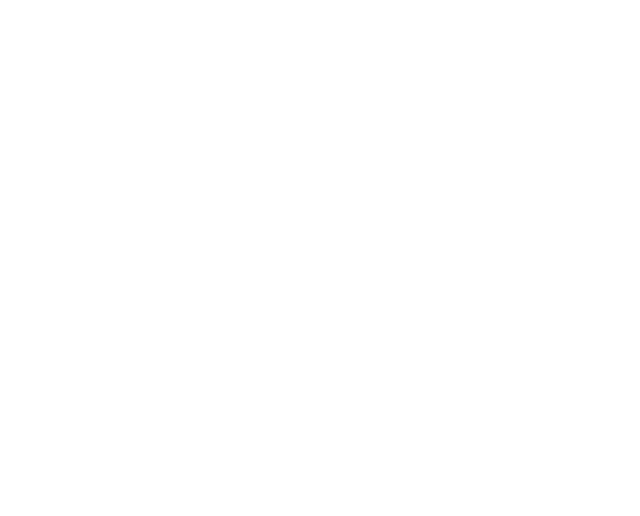
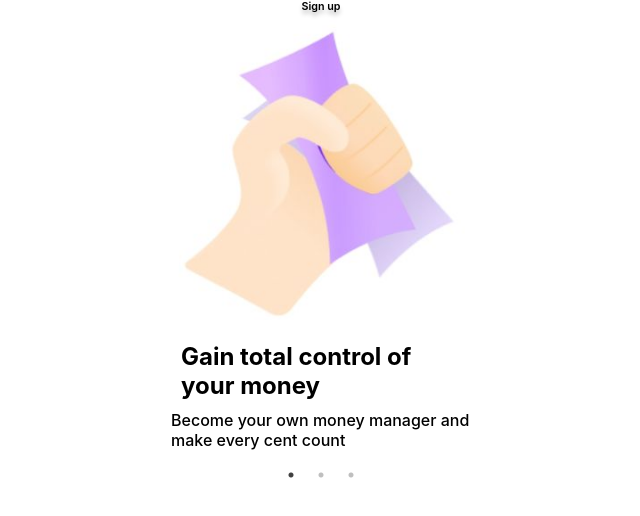
Before and after one commit to chandran-kannan/Expenso, a React (Vite) app: page / in a window 1280 px wide. Shown: the top 516 px of the page, without its empty margins (319-959 px from the left). Built offline with nearby package versions, Linux system fonts and the light colour scheme.

Commit message:
Header Changes

```diff
--- a/src/App.tsx
+++ b/src/App.tsx
@@ -1,7 +1,16 @@
+import Carousel from "./Components/Carousel";
+import Header from "./Components/Header";
+import { LeftArrow } from "./assets/Icons";
+
 const App = () => {
   return (
     <div>
-
+      <div>
+      <Header leftIcon = {<LeftArrow/>}  title="Sign up" className="" rightIcon={<LeftArrow />} />
+      </div>
+      <div>
+        <Carousel/>
+      </div>
      </div>
   );
 };
--- a/src/Components/Header/index.tsx
+++ b/src/Components/Header/index.tsx
@@ -1,16 +1,22 @@
-
-import { LeftArrow } from '../../assets/Icons'
 
 export type HeroProps = {
   title ?: string;
+  className ?: string;
+  leftIcon ?: JSX.Element
+  rightIcon ?: JSX.Element
 }
-const Hero = ({title} : HeroProps) => {
+const Header = ({title , className , leftIcon , rightIcon} : HeroProps) => {
   return (
-    <div className='flex'>
-     <LeftArrow/>
-     <h6 className='font-600 font-size-18 text-black hero-shadow'>{title}</h6>
+    <div className='flex w-350px px-15px m-auto justify-between'>
+      <span>
+        {leftIcon}
+      </span>
+     <h6 className={`font-600 font-size-18 text-black hero-shadow ${(className)}`} > {title}   </h6>
+     <span>
+      {rightIcon}
+     </span>
     </div>
   )
 }
 
-export default Hero
+export default Header
--- a/src/Components/carousel/index.tsx
+++ b/src/Components/carousel/index.tsx
@@ -5,7 +5,7 @@
 import images from "./data";
 
 /* command*/
-interface Iimage {
+interface Image {
   id: number,
   src: string,
   alt: string,
@@ -26,7 +26,7 @@
   return (
     <div className="w-350px px-15px m-auto display-block">
       <Slider  {...carousalSettings}>
-        {images.map((item: Iimage) => (
+        {images.map((item: Image) => (
           <div key={item.id}>
             <img className="w-312px h-312px display-block m-auto" src={item.src} alt={item.alt} />
             <h2 className="carousel-heading-color line-height-35px font-size-28px font-700 m-top-10px m-bot-5px px-20px">
--- a/src/assets/Icons/index.tsx
+++ b/src/assets/Icons/index.tsx
@@ -1,12 +1,17 @@
-export const LeftArrow = () => {
+type IconProps = {
+  height?: number;
+  width?: number;
+  color?: string;
+};
+
+export const LeftArrow = ({ height, width, color = '#677D8B' }: IconProps) => {
   return (
-    <svg width="24" height="18" viewBox="0 0 24 18" fill="black" xmlns="http://www.w3.org/2000/svg">
-<path d="M23 7.99999H2.58998L7.99998 2.63999C8.09371 2.54703 8.16811 2.43643 8.21888 2.31457C8.26964 2.19271 8.29578 2.062 8.29578 1.92999C8.29578 1.79798 8.26964 1.66727 8.21888 1.54542C8.16811 1.42356 8.09371 1.31296 7.99998 1.21999C7.81262 1.03374 7.55917 0.929199 7.29498 0.929199C7.0308 0.929199 6.77735 1.03374 6.58998 1.21999L0.879985 6.87999C0.318183 7.44249 0.00262451 8.20499 0.00262451 8.99999C0.00262451 9.795 0.318183 10.5575 0.879985 11.12L6.53998 16.78C6.72625 16.9647 6.97764 17.0689 7.23998 17.07C7.37159 17.0708 7.50205 17.0455 7.62389 16.9958C7.74573 16.946 7.85654 16.8727 7.94998 16.78C8.04371 16.687 8.11811 16.5764 8.16888 16.4546C8.21964 16.3327 8.24578 16.202 8.24578 16.07C8.24578 15.938 8.21964 15.8073 8.16888 15.6854C8.11811 15.5636 8.04371 15.453 7.94998 15.36L2.58998 9.99999H23C23.2652 9.99999 23.5196 9.89464 23.7071 9.7071C23.8946 9.51956 24 9.26521 24 8.99999C24 8.73478 23.8946 8.48042 23.7071 8.29289C23.5196 8.10535 23.2652 7.99999 23 7.99999Z" fill="black"/>
+    <svg width={width} height={height} viewBox="0 0 24 18" fill="black" xmlns="http://www.w3.org/2000/svg">
+<path d="M23 7.99999H2.58998L7.99998 2.63999C8.09371 2.54703 8.16811 2.43643 8.21888 2.31457C8.26964 2.19271 8.29578 2.062 8.29578 1.92999C8.29578 1.79798 8.26964 1.66727 8.21888 1.54542C8.16811 1.42356 8.09371 1.31296 7.99998 1.21999C7.81262 1.03374 7.55917 0.929199 7.29498 0.929199C7.0308 0.929199 6.77735 1.03374 6.58998 1.21999L0.879985 6.87999C0.318183 7.44249 0.00262451 8.20499 0.00262451 8.99999C0.00262451 9.795 0.318183 10.5575 0.879985 11.12L6.53998 16.78C6.72625 16.9647 6.97764 17.0689 7.23998 17.07C7.37159 17.0708 7.50205 17.0455 7.62389 16.9958C7.74573 16.946 7.85654 16.8727 7.94998 16.78C8.04371 16.687 8.11811 16.5764 8.16888 16.4546C8.21964 16.3327 8.24578 16.202 8.24578 16.07C8.24578 15.938 8.21964 15.8073 8.16888 15.6854C8.11811 15.5636 8.04371 15.453 7.94998 15.36L2.58998 9.99999H23C23.2652 9.99999 23.5196 9.89464 23.7071 9.7071C23.8946 9.51956 24 9.26521 24 8.99999C24 8.73478 23.8946 8.48042 23.7071 8.29289C23.5196 8.10535 23.2652 7.99999 23 7.99999Z"
+fill={color}/>
 </svg>
   )
 }
-
-
 
 export const Eye = () => {
   return (
```
Also changed, not shown: src/Pages/Register/WelcomeScreen/index.tsx (added, +13 -0 lines), 1 other file (tests, documents, lock files or other folders).
